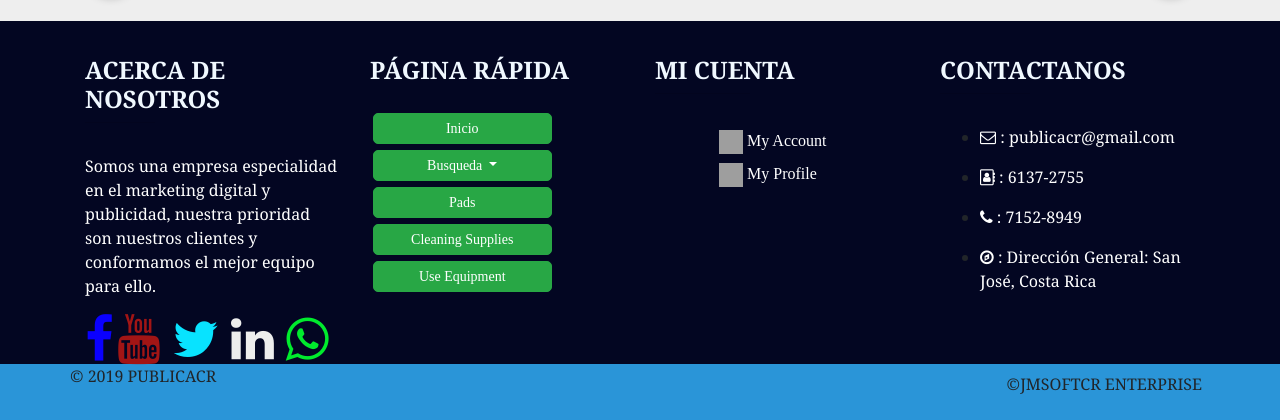
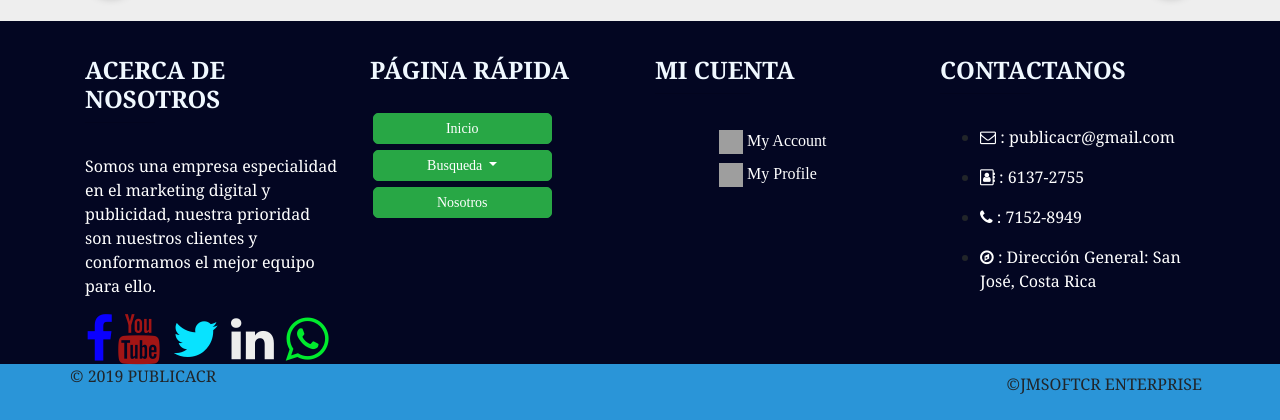
Before and after one commit to thanatos9516/publicr, a PHP site: page /info.php in a window 1280 px wide. Shown: the part 824-1244 px from the top of the page. Run offline with PHP 8.4, Linux system fonts and the light colour scheme; a user stored in the database is signed in; data comes from the database, SQL or seed files in the repository; data that the repository does not hold is empty; some libraries are stand-ins or nearby versions; grey boxes are pictures that could not be loaded.

Commit message:
Update footer.php

```diff
--- a/inc/footer.php
+++ b/inc/footer.php
@@ -47,18 +47,15 @@
   </button>
   <div class="dropdown-menu">
 
-                <a class="dropdown-item" href="equipment_seccion.php">New Equipment</a>
-                <a class="dropdown-item" href="">Cleaning Chemicals</a>
-                <a class="dropdown-item" href="Floor_seccion.php">Floor Care</a>
-                <a class="dropdown-item" href="batteries.php">Batteries</a>
-                <a class="dropdown-item" href="parts_and_accessories.php">Parts and Accessories</a>
-                <a class="dropdown-item" href="green_cleaning.php" >Green Cleaning</a>
+                <a class="dropdown-item" href="products.php?cat=1">Tecnología</a>
+                <a class="dropdown-item" href="products.php?cat=2">Belleza</a>
+                <a class="dropdown-item" href="products.php?cat=11">Carros</a>
+                <a class="dropdown-item" href="products.php?cat=12">Mixtos</a>
   </div>
 </div>
 
-                    <a class="btn btn-success btn-sm alinear col-xs-12" href="">Pads</a>
-                   <a class="btn btn-success btn-sm alinear col-xs-12" href="">Cleaning Supplies</a>
-                   <a class="btn btn-success btn-sm alinear col-xs-12" href="">Use Equipment</a>
+
+                   <a class="btn btn-success btn-sm alinear col-xs-12" href="about.php">Nosotros</a>
                 </div>
             </div>
 
```
